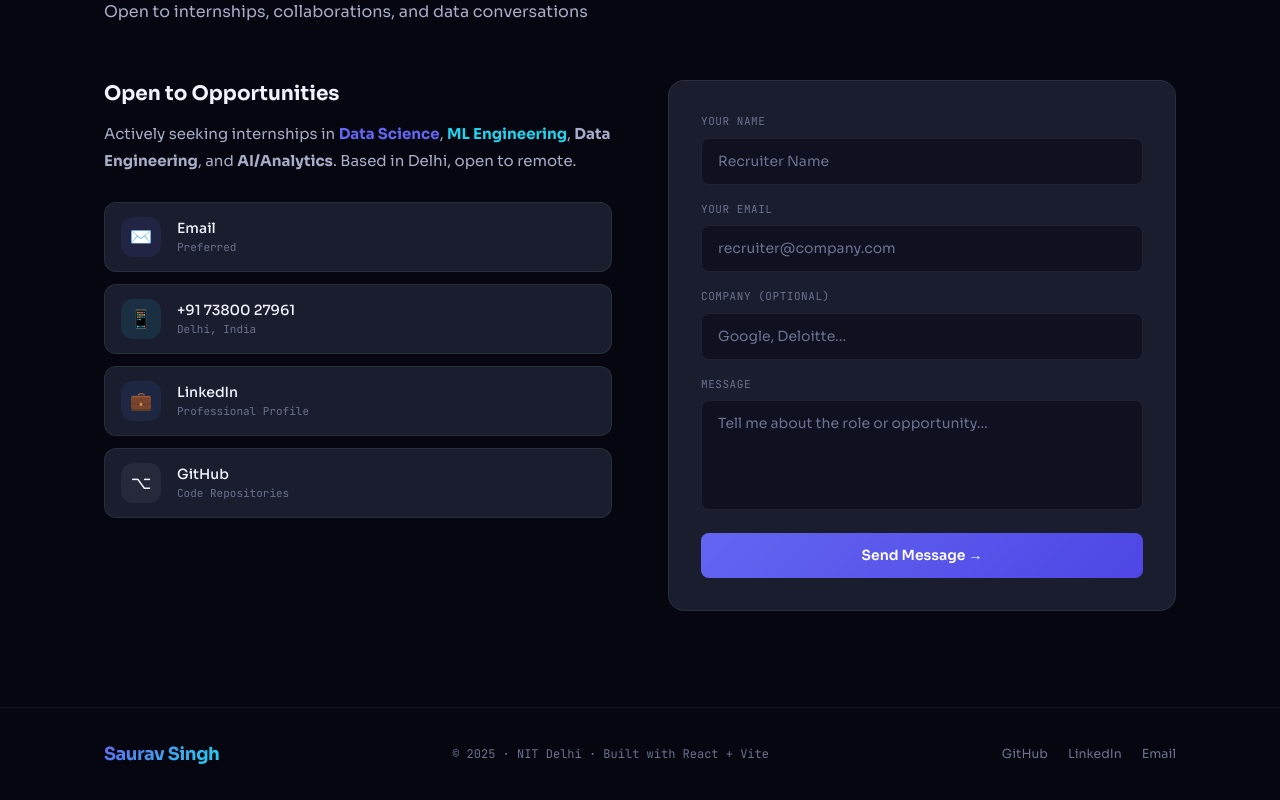
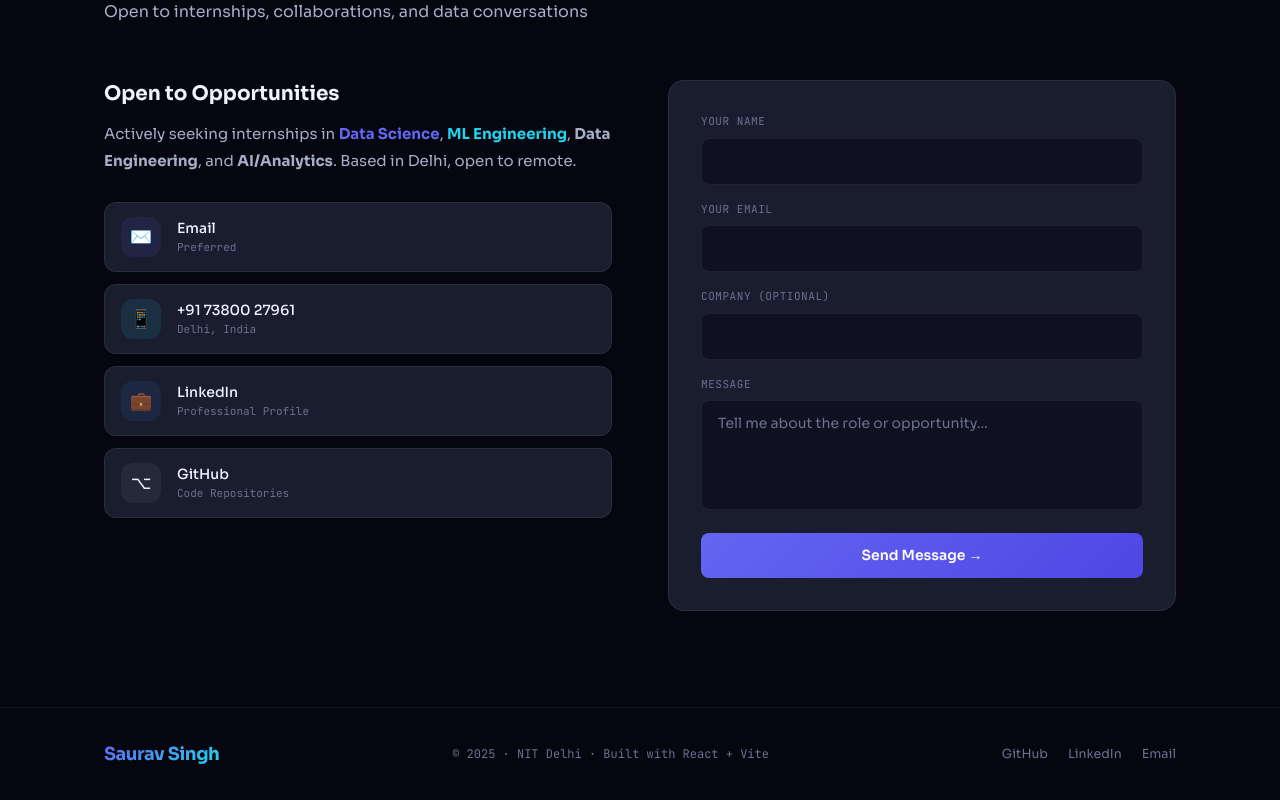
Before and after one commit to srv-0/Portfolio, a React (Vite) app: page / in a window 1280 px wide. Shown: the part 9447-10247 px from the top of the page. Built offline with nearby package versions, Linux system fonts and the light colour scheme.

Commit message:
Update Contact.jsx

```diff
--- a/src/components/Contact.jsx
+++ b/src/components/Contact.jsx
@@ -88,9 +88,9 @@ export default function Contact() {
             <form onSubmit={handleSubmit}
               className="bg-surface border border-white/[0.07] rounded-2xl p-8 flex flex-col gap-4">
               {[
-                { id: 'name',    label: 'Your Name',           type: 'text',  placeholder: 'Recruiter Name'         },
-                { id: 'email',   label: 'Your Email',          type: 'email', placeholder: 'recruiter@company.com'  },
-                { id: 'company', label: 'Company (optional)',  type: 'text',  placeholder: 'Google, Deloitte...'    },
+                { id: 'name',    label: 'Your Name',           type: 'text',  placeholder: ' '         },
+                { id: 'email',   label: 'Your Email',          type: 'email', placeholder: ' '  },
+                { id: 'company', label: 'Company (optional)',  type: 'text',  placeholder: ' '    },
               ].map(f => (
                 <div key={f.id}>
                   <label className="block font-mono text-[11px] text-t3 uppercase tracking-wider mb-2">{f.label}</label>
```
